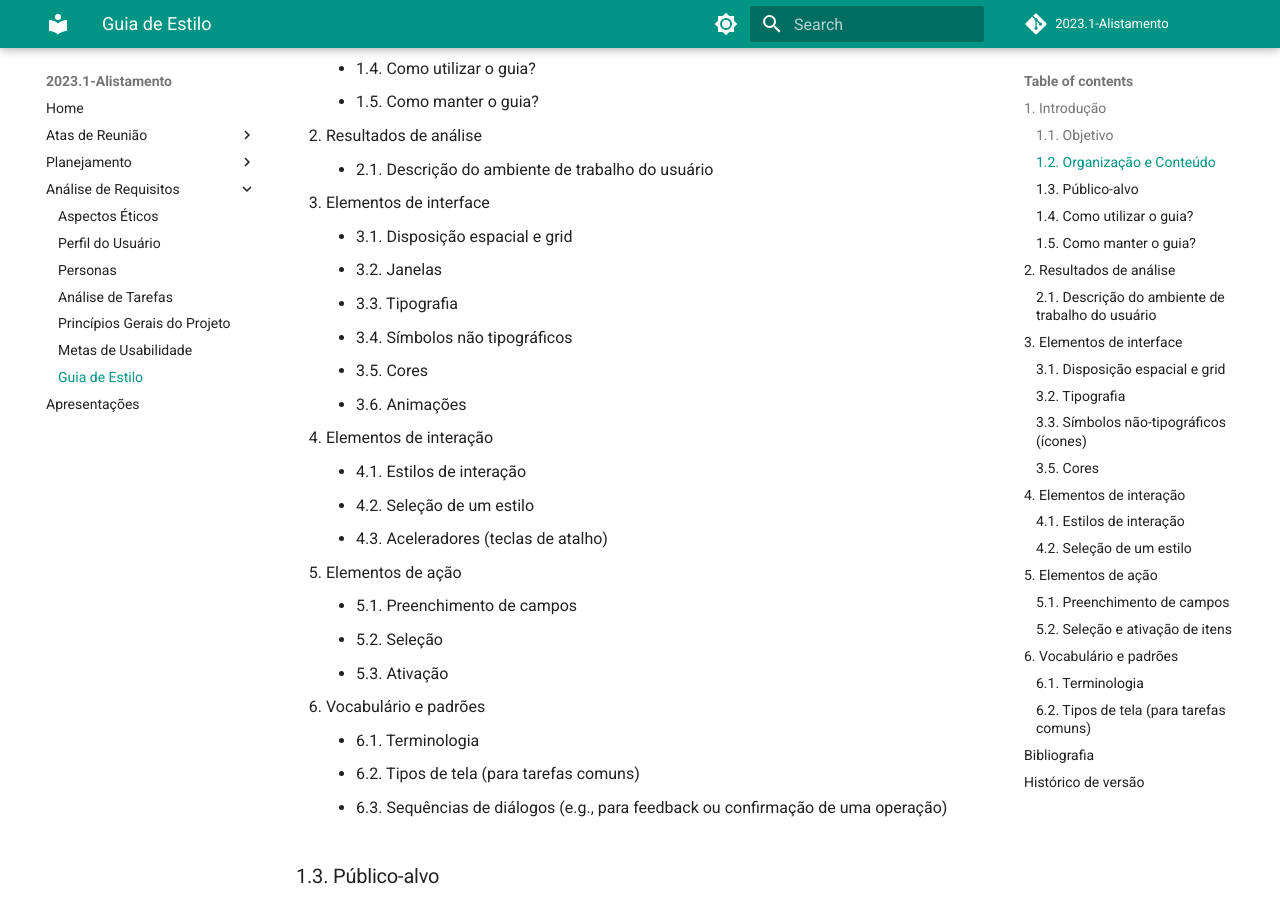
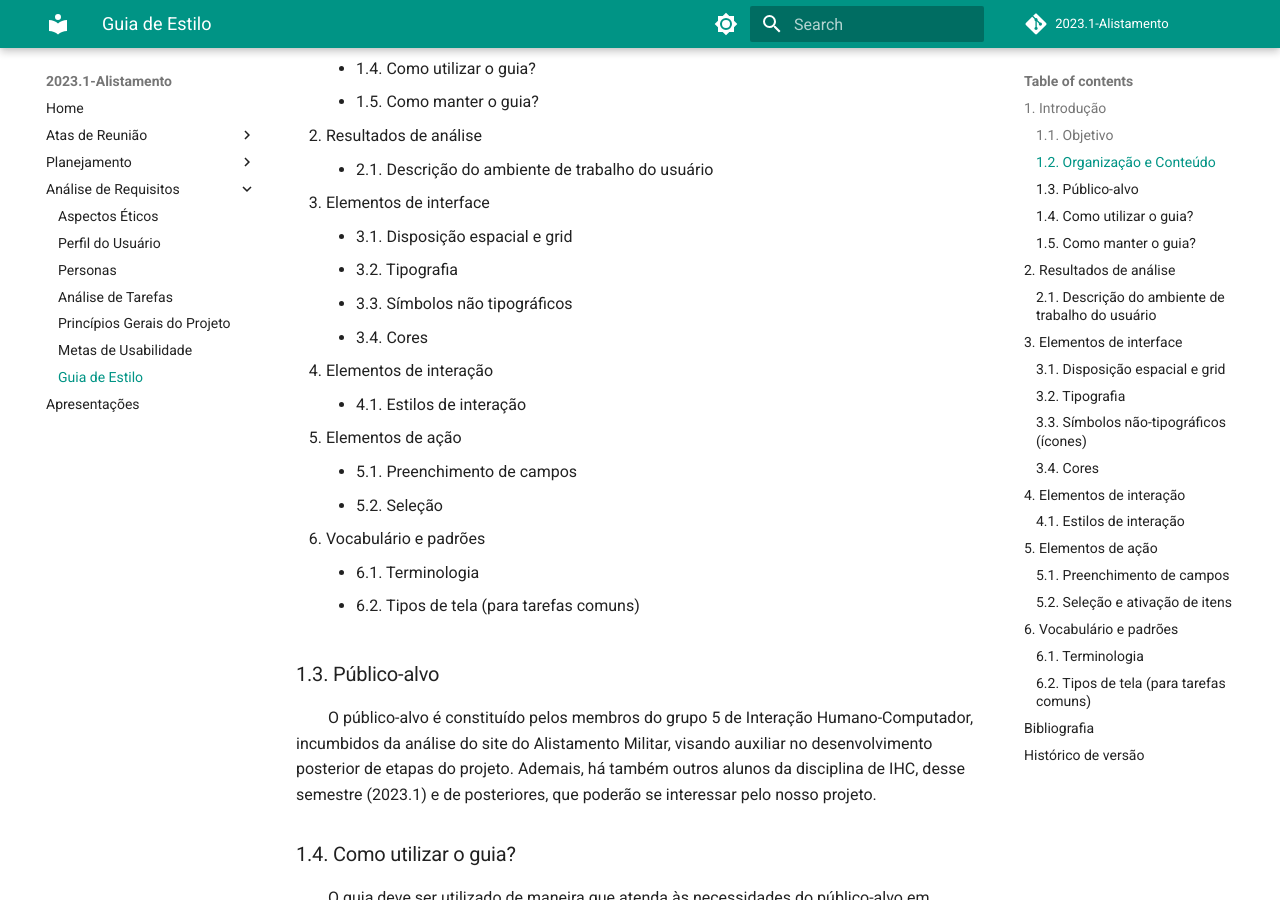
Before and after one commit to Interacao-Humano-Computador/2023.1-Alistamento, an MkDocs documentation site: the page built from docs/analise_requisitos/guia_estilo.md, in a window 1280 px wide and 900 px high, scrolled down 1049 px. Built offline with MkDocs 1.6.1 and Material for MkDocs 9.7.7, drawn with Linux system fonts in a browser that asks for light colours; comment, search, counter and statistics services are not loaded; some of the changed text lies outside the part shown.

Commit message:
Consertando índices

```diff
--- a/docs/analise_requisitos/guia_estilo.md
+++ b/docs/analise_requisitos/guia_estilo.md
@@ -25,23 +25,17 @@
     - 2.1. Descrição do ambiente de trabalho do usuário
 3. Elementos de interface
     - 3.1. Disposição espacial e grid
-    - 3.2. Janelas
-    - 3.3. Tipografia
-    - 3.4. Símbolos não tipográficos
-    - 3.5. Cores
-    - 3.6. Animações
+    - 3.2. Tipografia
+    - 3.3. Símbolos não tipográficos
+    - 3.4. Cores
 4. Elementos de interação
     - 4.1. Estilos de interação
-    - 4.2. Seleção de um estilo
-    - 4.3. Aceleradores (teclas de atalho)
 5. Elementos de ação
     - 5.1. Preenchimento de campos
     - 5.2. Seleção
-    - 5.3. Ativação
 6. Vocabulário e padrões
     - 6.1. Terminologia
     - 6.2. Tipos de tela (para tarefas comuns)
-    - 6.3. Sequências de diálogos (e.g., para feedback ou confirmação de uma operação)
 
 
 ### 1.3. Público-alvo
@@ -99,7 +93,7 @@
 | <img src="../../img/requisitos/yt.png" width="50" height="50"> | **Youtube**: Link para o canal do Youtube do site. |
 | <img src="../../img/requisitos/pageup.png" width="50" height="50"> | Subir para o topo da página. |
 
-### 3.5. Cores
+### 3.4. Cores
 &emsp;&emsp;As duas únicas cores utilizadas são as seguintes (Figura 3):
 
 - Preto (***#000000***): para textos, header e footer.
@@ -118,11 +112,6 @@
 ## 4. Elementos de interação
 ### 4.1. Estilos de interação
 &emsp;&emsp;O estilo de interação predominante no site do Alistamento Militar é o **comando direto**, pois o usuário interage diretamente com os elementos da interface, sem a necessidade de intermediários.
-
-### 4.2. Seleção de um estilo
-
-
-
 
 ## 5. Elementos de ação
 ### 5.1. Preenchimento de campos
```
Also changed, not shown: docs/analise_requisitos/metas_usabilidade.md (renamed from docs/analise_requisitos/metas_usabalidade.md).
